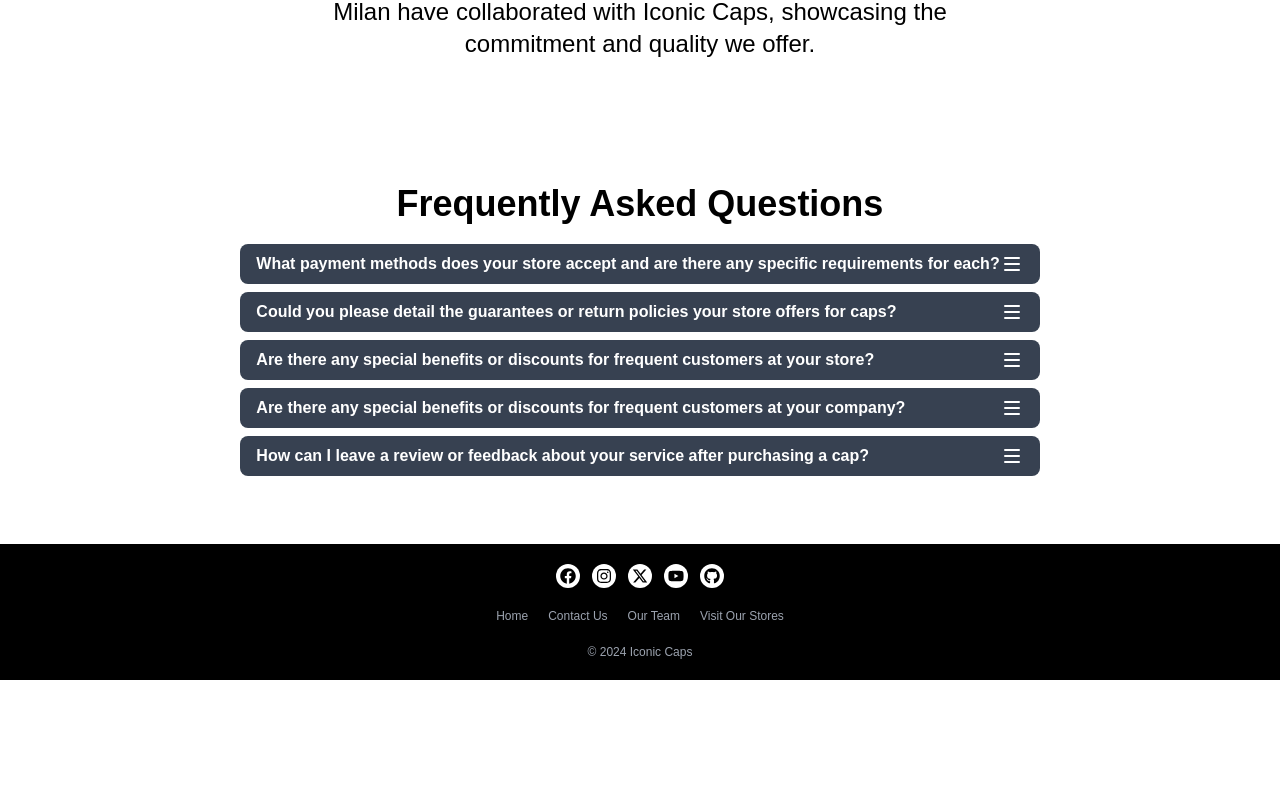
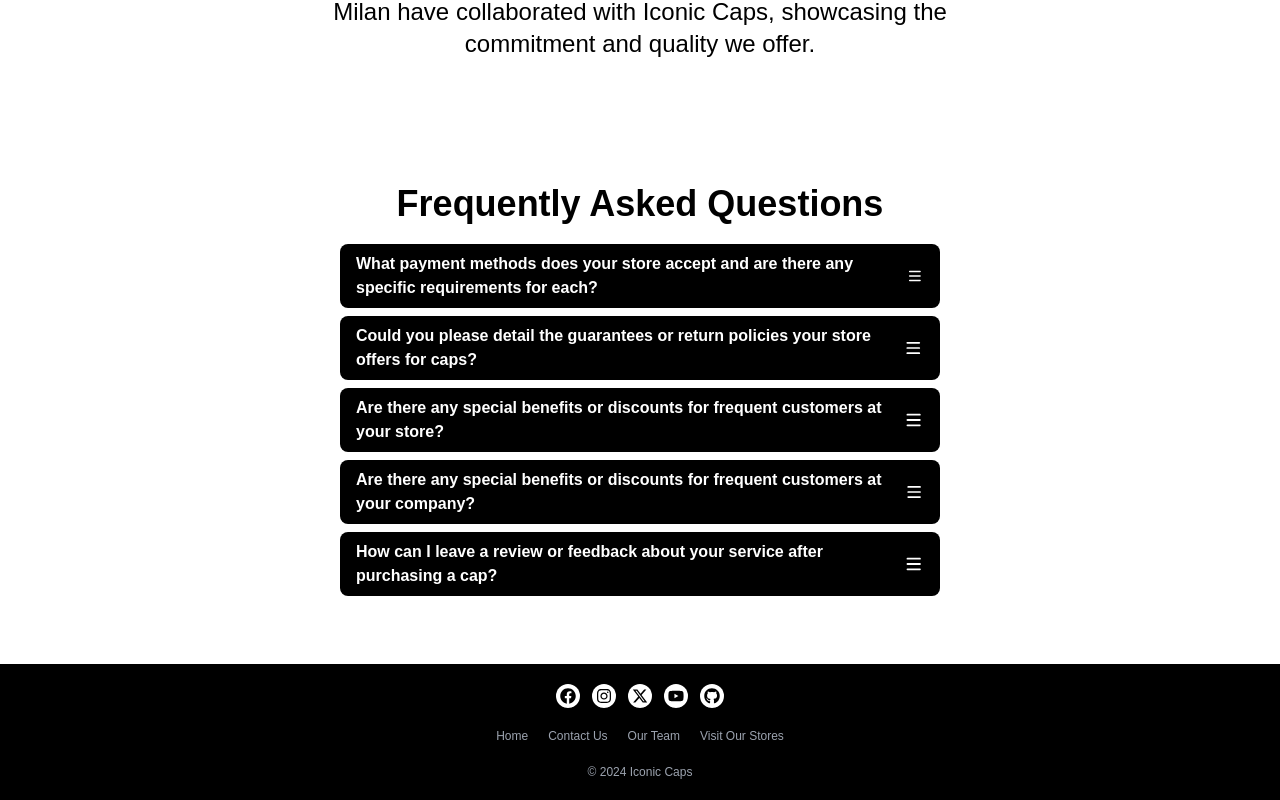
Before and after one commit to akhoz/Iconic-Caps, a React (Vite) app in the folder Frontend/: page /About in a window 1280 px wide. Shown: the part 1072-1872 px from the top of the page. Before the commit the page ends 1752 px from the top, so only its background shows below. Built offline with nearby package versions, Linux system fonts and the light colour scheme; no server answers; a web font is replaced by a local one.

Commit message:
Updating FAQ

```diff
--- a/Frontend/src/components/FAQ.jsx
+++ b/Frontend/src/components/FAQ.jsx
@@ -1,4 +1,4 @@
-import React, { useState } from 'react';
+import { useState } from 'react';
 
 function Faq() {
   const questionsAnswers = [
@@ -23,7 +23,7 @@
       {questionsAnswers.map((item, index) => (
         <div key={index} className="mb-2">
           <button
-            className="py-2 px-4 w-full text-left flex justify-between items-center text-white bg-gray-700 hover:bg-gray-500 font-semibold rounded-lg"
+            className="py-2 px-4 w-full text-left flex justify-between items-center text-white bg-black font-semibold rounded-lg"
             onClick={() => toggleIndex(index)}
           >
             <span>{item.question}</span>
@@ -34,7 +34,7 @@
             </svg>
           </button>
           {openIndexes[index] && (
-            <div className="p-4 bg-gray-200 rounded-lg mt-2">
+            <div className="flex items-center justify-center p-4 bg-gray-200 rounded-lg mt-2" data-aos="zoom-in">
               {item.answer}
             </div>
           )}
--- a/Frontend/src/views/About.jsx
+++ b/Frontend/src/views/About.jsx
@@ -40,7 +40,7 @@
                     Caps, showcasing the commitment and quality we offer.</p>
             </div>
 
-            <div className="text-center my-10">
+            <div className="w-1/2 text-center my-10" data-aos="fade-up">
                 <FAQ />
             </div>
         </div>
```
